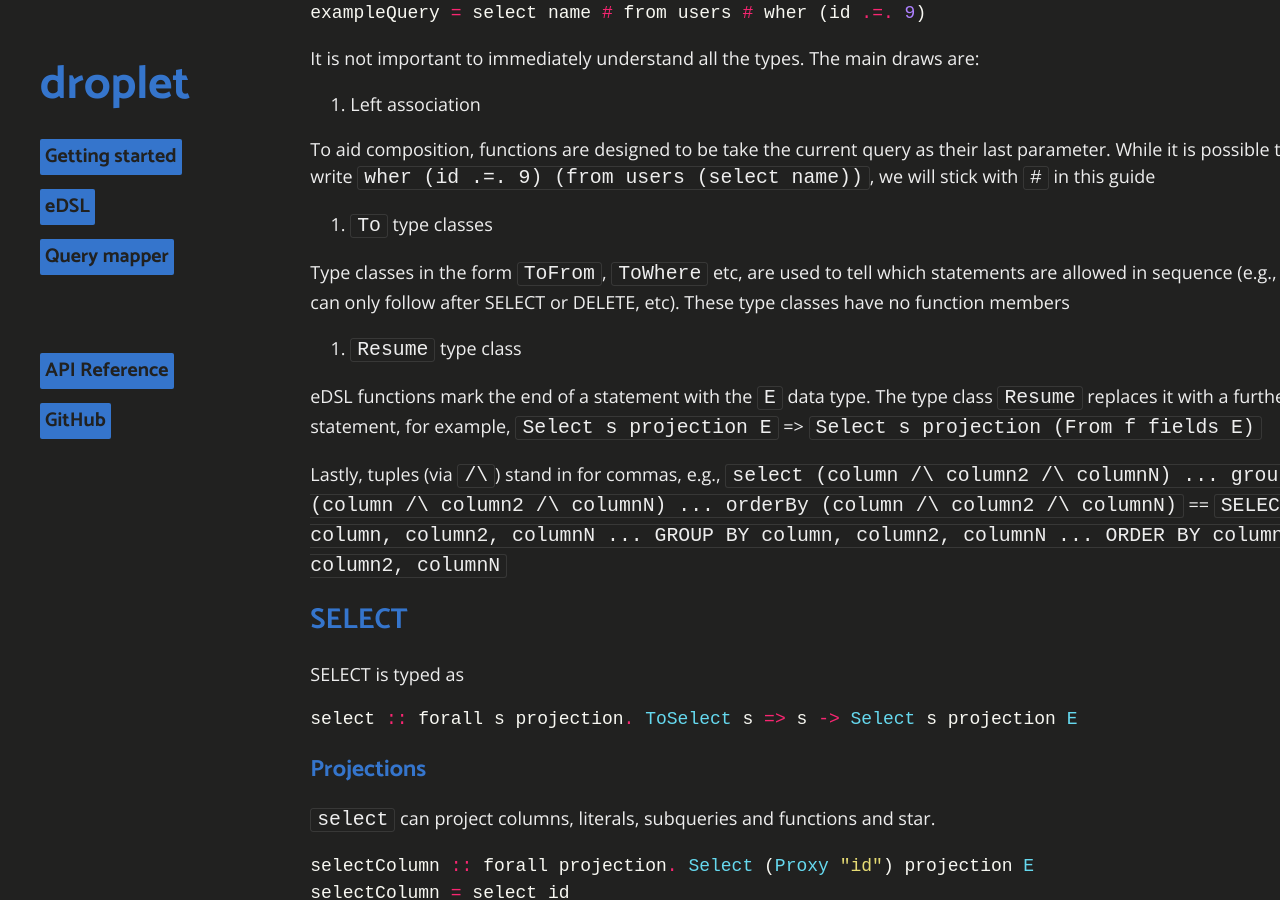
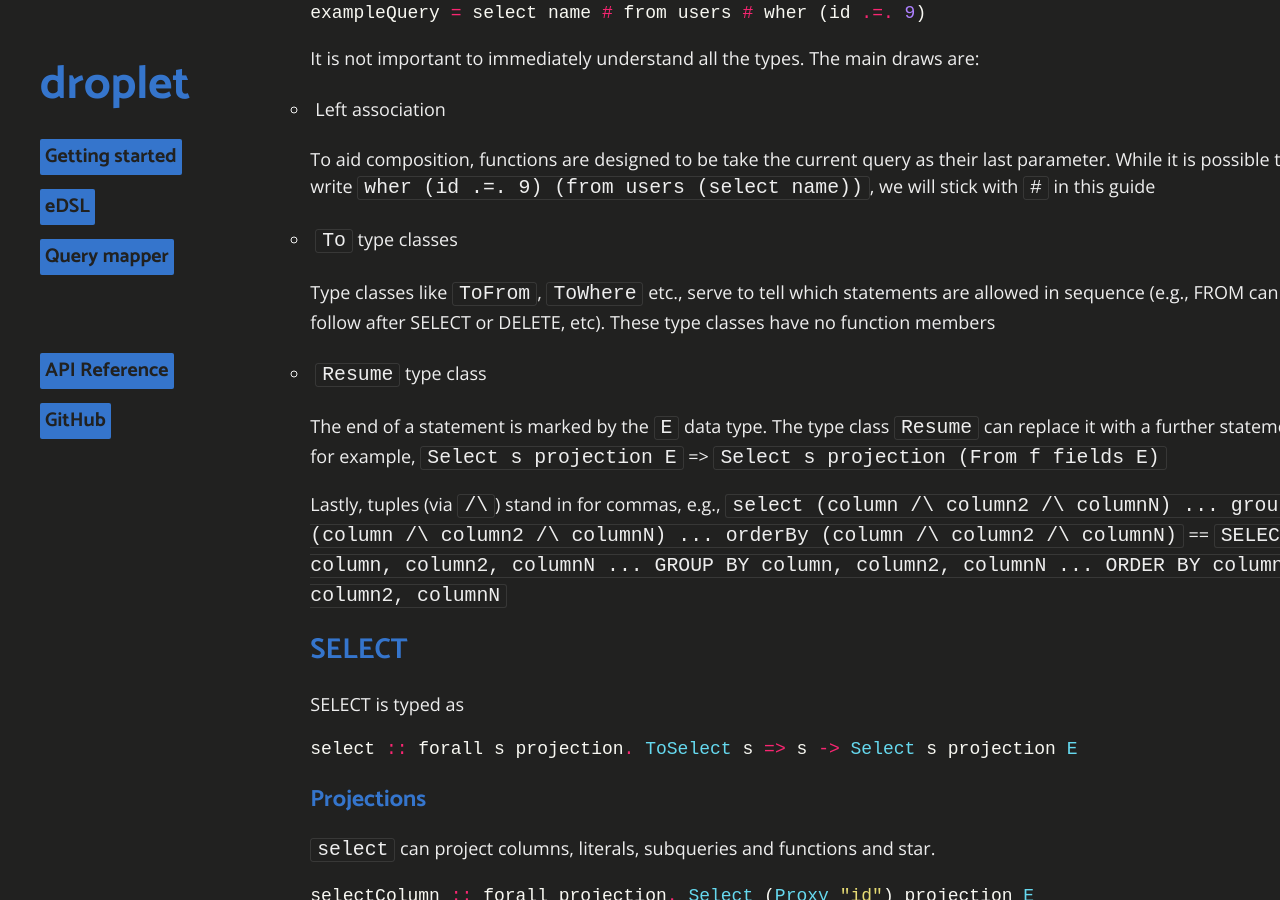
Before and after one commit to easafe/purescript-droplet, a Jekyll site: the page built from docs/edsl.md, in a window 1280 px wide and 900 px high, scrolled down 2097 px. Built offline with Jekyll 4.4.1, drawn with Linux system fonts in a browser that asks for light colours; some of the changed text lies outside the part shown.

Commit message:
eDSL documentation

````diff
--- a/docs/edsl.md
+++ b/docs/edsl.md
@@ -9,7 +9,7 @@ Before looking at the eDSL (embedded Domain Specific Language) syntax, let's tal
 
 * Database types
 
-In order to write queries, we have to define types for database objects. As an example, the schema defined in [getting started](/index) could be represented as
+In order to write queries, we have to define types for database objects. As an example, the schema from [getting started](/index) could be represented as
 
 ```haskell
 -- `users` table
@@ -34,9 +34,9 @@ messages :: Table "messages" Messages
 messages = Table
 ```
 
-`Users` refers to the table columns, whereas `users` ties the columns with the table name. `Auto` and `Default` refer to identity and default columns. Expectedly, `Maybe` represent nullable columns.
+`Users` refers to the table columns, whereas `users` ties the columns to the table name. `Auto` and `Default` refer to identity and default columns. Expectedly, `Maybe` represent nullable columns.
 
-Since the columns are at type level, we need `Proxy`s to represent their names
+Since the columns are at the type level, we need `Proxy`s to represent their names
 
 ```haskell
 id :: Proxy "id"
@@ -86,17 +86,17 @@ exampleQuery = select name # from users # wher (id .=. 9)
 
 It is not important to immediately understand all the types. The main draws are:
 
-1. Left association
+* Left association
 
 To aid composition, functions are designed to be take the current query as their last parameter. While it is possible to write `wher (id .=. 9) (from users (select name))`, we will stick with `#` in this guide
 
-2. `To` type classes
+* `To` type classes
 
-Type classes in the form `ToFrom`, `ToWhere` etc, are used to tell which statements are allowed in sequence (e.g., FROM can only follow after SELECT or DELETE, etc). These type classes have no function members
+Type classes like `ToFrom`, `ToWhere` etc., serve to tell which statements are allowed in sequence (e.g., FROM can only follow after SELECT or DELETE, etc). These type classes have no function members
 
-3. `Resume` type class
+* `Resume` type class
 
-eDSL functions mark the end of a statement with the `E` data type. The type class `Resume` replaces it with a further statement, for example, `Select s projection E` => `Select s projection (From f fields E)`
+The end of a statement is marked by the `E` data type. The type class `Resume` can replace it with a further statement, for example, `Select s projection E` => `Select s projection (From f fields E)`
 
 Lastly, tuples (via `/\`) stand in for commas, e.g., `select (column /\ column2 /\ columnN) ... groupBy (column /\ column2 /\ columnN) ... orderBy (column /\ column2 /\ columnN)` == `SELECT column, column2, columnN ... GROUP BY column, column2, columnN ... ORDER BY column, column2, columnN`
 
````
Also changed, not shown: other parts of docs/edsl.md (+11 -11 lines).
